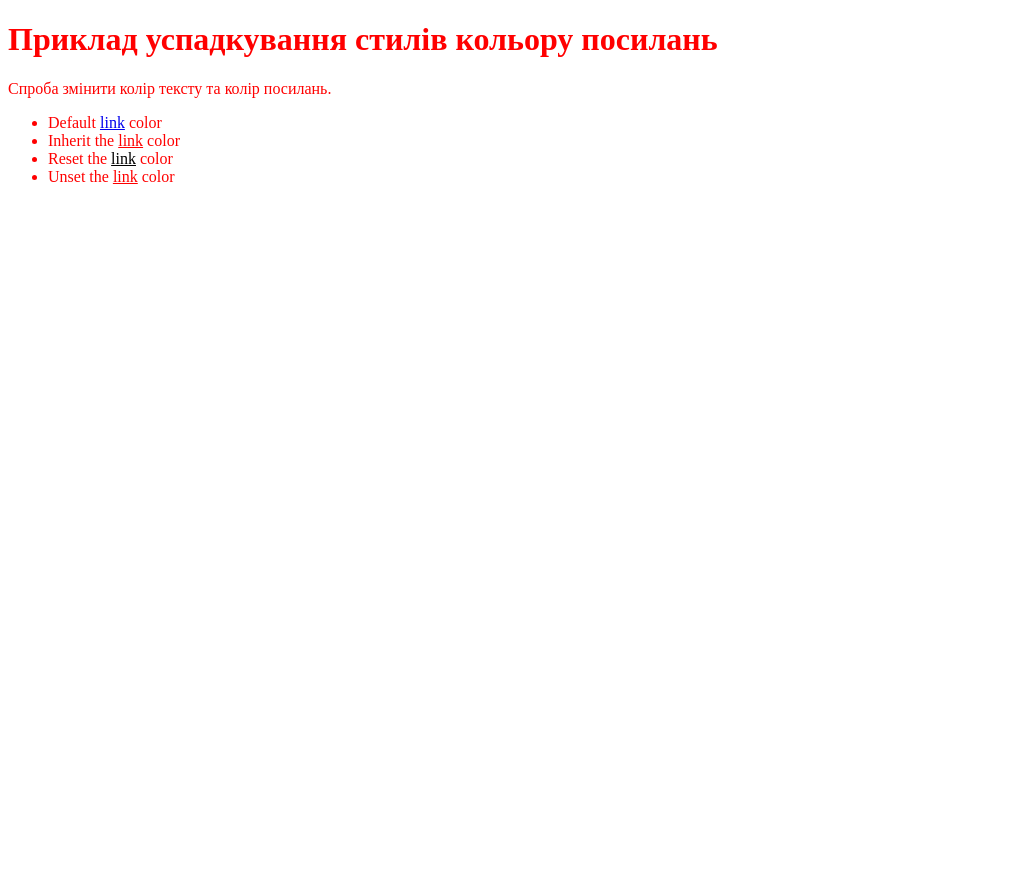
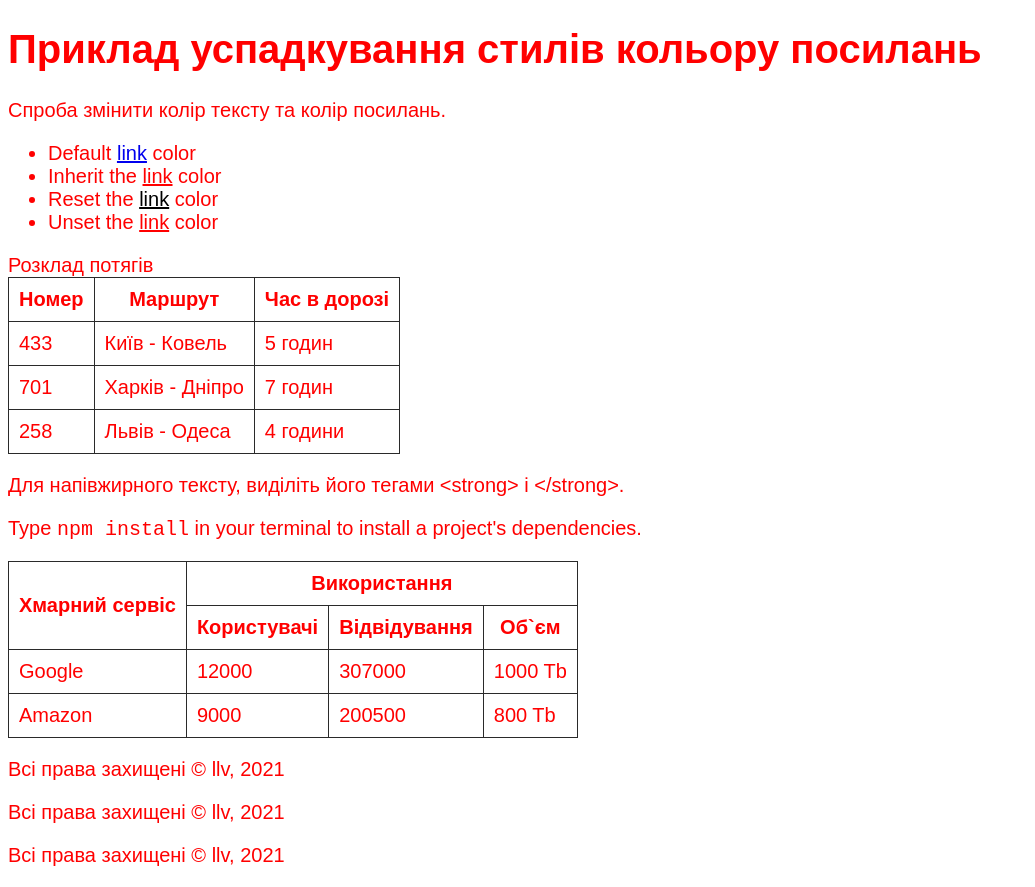
Before and after one commit to llomaka/github-tutorial, a plain HTML site: page index.html in a window 1280 px wide. Shown: the whole page, without its empty margins (0-1035 px from the left). Before the commit the page ends 800 px from the top, so only its background shows below. Drawn offline with Linux system fonts and the light colour scheme.

Commit message:
Додані таблиці з форматуванням та кілька абзаців тексту

```diff
--- a/css/styles.css
+++ b/css/styles.css
@@ -1,5 +1,7 @@
 body {
   color: red;
+  font-family: sans-serif;
+  font-size: 20px;
 }
 
 .my-class-1 a {
@@ -13,3 +15,15 @@ body {
 .my-class-3 a {
   color: unset;
 }
+
+table caption {
+  text-align: left;
+}
+table {
+  border-collapse: collapse;
+}
+table th,
+table td {
+  padding: 10px;
+  border: 1px solid #2a2a2a;
+}
--- a/index.html
+++ b/index.html
@@ -15,5 +15,75 @@
       <li class="my-class-2">Reset the <a href="#">link</a> color</li>
       <li class="my-class-3">Unset the <a href="#">link</a> color</li>
     </ul>
+    <table>
+      <caption>
+        Розклад потягів
+      </caption>
+      <thead>
+        <tr>
+          <th>Номер</th>
+          <th>Маршрут</th>
+          <th>Час в дорозі</th>
+        </tr>
+      </thead>
+      <tbody>
+        <tr>
+          <td>433</td>
+          <td>Київ - Ковель</td>
+          <td>5 годин</td>
+        </tr>
+        <tr>
+          <td>701</td>
+          <td>Харків - Дніпро</td>
+          <td>7 годин</td>
+        </tr>
+        <tr>
+          <td>258</td>
+          <td>Львів - Одеса</td>
+          <td>4 години</td>
+        </tr>
+      </tbody>
+    </table>
+    <p></p>
+    <p>
+      Для напівжирного тексту, виділіть його тегами &lt;strong&gt; і
+      &lt;/strong&gt;.
+    </p>
+    <p>
+      Type <code>npm install</code> in your terminal to install a project's
+      dependencies.
+    </p>
+    <table>
+      <thead>
+        <tr>
+          <th rowspan="2">Хмарний сервіс</th>
+          <th colspan="3">Використання</th>
+        </tr>
+        <tr>
+          <th>Користувачі</th>
+          <th>Відвідування</th>
+          <th>Об`єм</th>
+        </tr>
+      </thead>
+      <tbody>
+        <tr>
+          <td>Google</td>
+          <td>12000</td>
+          <td>307000</td>
+          <td>1000 Tb</td>
+        </tr>
+        <tr>
+          <td>Amazon</td>
+          <td>9000</td>
+          <td>200500</td>
+          <td>800 Tb</td>
+        </tr>
+      </tbody>
+    </table>
   </body>
+  <footer>
+    <p>Всі права захищені &copy; llv, 2021</p>
+    <p>Всі права захищені &#169; llv, 2021</p>
+    <p>Всі права захищені &#xa9; llv, 2021</p>
+  </footer>
 </html>
```
